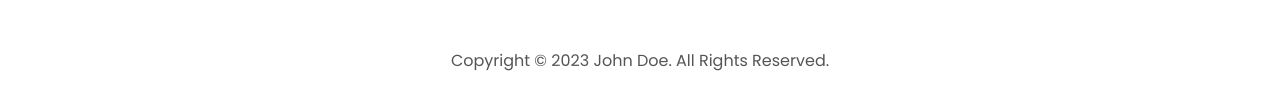
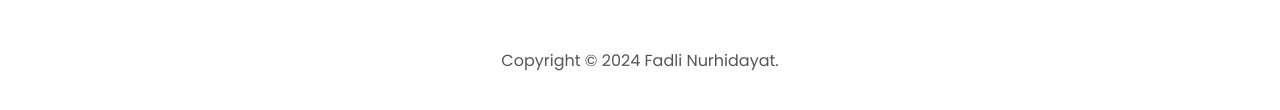
Before and after one commit to vrhidayat/vrhidayat.github.io, a plain HTML site: page index.html in a window 1280 px wide. Shown: the part 3386-3496 px from the top of the page. Drawn offline with Linux system fonts and the light colour scheme.

Commit message:
Update index.html

```diff
--- a/index.html
+++ b/index.html
@@ -281,7 +281,7 @@
         </ul>
       </div>
     </nav>
-    <p>Copyright &#169; 2023 John Doe. All Rights Reserved.</p>
+    <p>Copyright &#169; 2024 Fadli Nurhidayat.</p>
   </footer>
   <script src="./assets/js/script.js"></script>
 </body>
```
